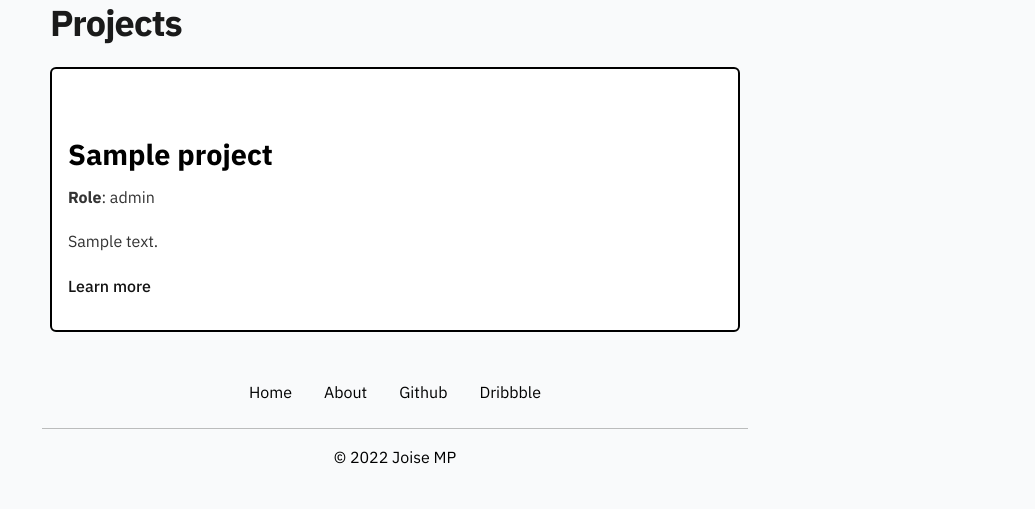
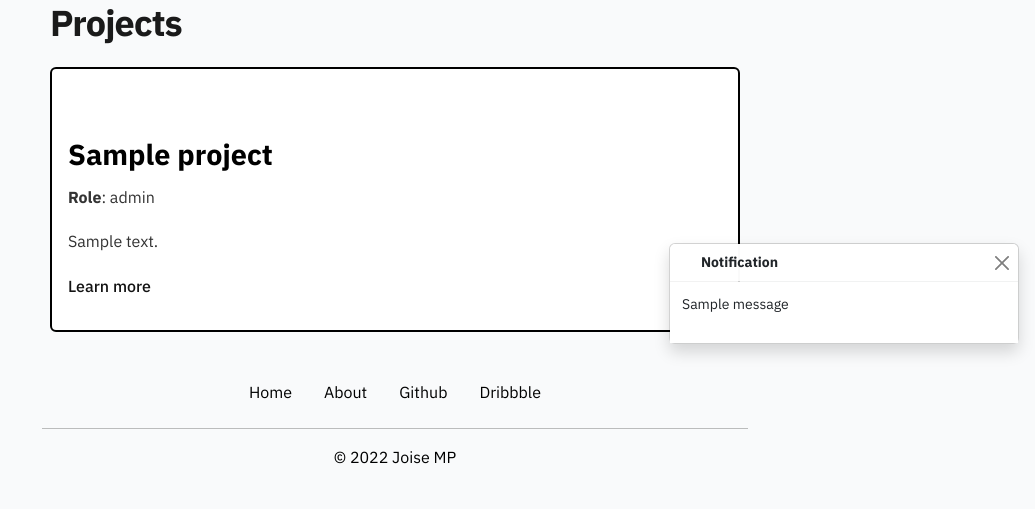
Before and after one commit to joisemp/portfolio, a Django app: page / in a window 1280 px wide. Shown: the part 440-949 px from the top of the page, without its empty margins (245-1280 px from the left). Run offline with Django 3.2, Linux system fonts and the light colour scheme; tables that the repository leaves empty hold one stand-in row (values such as "Sample post"); one stand-in notice (Sample message) is shown; some libraries are stand-ins or nearby versions; some web fonts are replaced.

Commit message:
Made changes in templates
- Wraped content block in base.html with container
- Removed container wrap from all other templates
- Added message toasts in base.html
- Created message in login and contact view

```diff
--- a/accounts/templates/accounts/change-password.html
+++ b/accounts/templates/accounts/change-password.html
@@ -7,8 +7,6 @@
 {% block stylesheet %} <link rel="stylesheet" href="{% static 'accounts/password-change/style.css' %}"> {% endblock %}
 
 {% block content %}
-
-<div class="container">
 
     {% include 'sub-nav.html' %}
 
@@ -73,7 +71,5 @@
             </div>
         </div>
     </section>
-</div>
-
 
 {% endblock content %}
--- a/accounts/templates/accounts/logged_out.html
+++ b/accounts/templates/accounts/logged_out.html
@@ -8,8 +8,6 @@
 <link rel="stylesheet" href="{% static 'accounts/password-reset-done/style.css' %}"> {% endblock %}
 
 {% block content %}
-
-<div class="container">
 
     {% include 'sub-nav.html' %}
 
@@ -22,6 +20,5 @@
                     class="fa-solid fa-right-to-bracket ps-2"></i></a>
         </div>
     </section>
-</div>
 
 {% endblock content %}
--- a/accounts/templates/accounts/login.html
+++ b/accounts/templates/accounts/login.html
@@ -8,8 +8,6 @@
 
 {% block content %}
 
-<div class="container">
-
     {% include 'sub-nav.html' %}
 
     <section id="login">
@@ -19,7 +17,6 @@
                 <form method="post">
                     {% csrf_token %}
 
-
                     {% if form.errors %}
                         {% for error in form.non_field_errors %}
                             <div class="alert alert-danger show text-center" role="alert">
@@ -27,7 +24,6 @@
                             </div>
                         {% endfor %}
                     {% endif %}
-
 
                     <div class="form-floating mb-3">
                         <input type="email" class="form-control" id="floatingInput" placeholder="name@example.com" name="username" required maxlength="254">
@@ -51,7 +47,5 @@
             </div>
         </div>
     </section>
-</div>
-
 
 {% endblock content %}
--- a/accounts/templates/accounts/password_reset/password_reset_complete.html
+++ b/accounts/templates/accounts/password_reset/password_reset_complete.html
@@ -8,8 +8,6 @@
 
 {% block content %}
 
-<div class="container">
-
     {% include 'sub-nav.html' %}
 
     <section id="password-reset-done">
@@ -19,6 +17,5 @@
             <a href="{% url 'accounts:login' %}" class="primary-btn btn mt-2">Return to login <i class="fa-solid fa-right-to-bracket ps-2"></i></a>
         </div>
     </section>
-</div>
 
 {% endblock content %}
--- a/accounts/templates/accounts/password_reset/password_reset_confirm.html
+++ b/accounts/templates/accounts/password_reset/password_reset_confirm.html
@@ -7,8 +7,6 @@
 {% block stylesheet %} <link rel="stylesheet" href="{% static 'accounts/password-reset/style.css' %}"> {% endblock %}
 
 {% block content %}
-
-<div class="container">
 
     {% include 'sub-nav.html' %}
 
@@ -64,7 +62,5 @@
             {% endif %}
         </div>
     </section>
-</div>
-
 
 {% endblock content %}
--- a/accounts/templates/accounts/password_reset/password_reset_done.html
+++ b/accounts/templates/accounts/password_reset/password_reset_done.html
@@ -7,8 +7,6 @@
 {% block stylesheet %} <link rel="stylesheet" href="{% static 'accounts/password-reset-done/style.css' %}"> {% endblock %}
 
 {% block content %}
-
-<div class="container">
 
     {% include 'sub-nav.html' %}
 
@@ -23,6 +21,5 @@
             </ul>
         </div>
     </section>
-</div>
 
 {% endblock content %}
--- a/accounts/templates/accounts/password_reset/password_reset_form.html
+++ b/accounts/templates/accounts/password_reset/password_reset_form.html
@@ -7,8 +7,6 @@
 {% block stylesheet %} <link rel="stylesheet" href="{% static 'accounts/password-reset/style.css' %}"> {% endblock %}
 
 {% block content %}
-
-<div class="container">
 
     {% include 'sub-nav.html' %}
 
@@ -31,7 +29,5 @@
             </div>
         </div>
     </section>
-</div>
-
 
 {% endblock content %}
--- a/accounts/views.py
+++ b/accounts/views.py
@@ -2,6 +2,7 @@ from django.urls import reverse_lazy
 from . forms import CustomAuthenticationForm
 from django.contrib.auth import views
 from django.contrib.auth import login
+from django.contrib import messages
 
 
 class LoginView(views.LoginView):
@@ -14,6 +15,10 @@ class LoginView(views.LoginView):
         login(self.request, form.get_user())
         if remember_me:
             self.request.session.set_expiry(1209600)
+
+        message = "You have logged in successfully"
+        messages.success(self.request, message)
+
         return super(LoginView, self).form_valid(form)
 
     def get_success_url(self):
--- a/projects/templates/projects/about.html
+++ b/projects/templates/projects/about.html
@@ -4,9 +4,6 @@
 {% block stylesheet %} <link rel="stylesheet" href="{% static 'projects/about/style.css' %}"> {% endblock %}
 
 {% block content %}
-
-
-<div class="container">
 
     {% include 'sub-nav.html' %}
 
@@ -41,7 +38,5 @@
 
     {% include 'footer.html' %}
 
-</div>
-
 
 {% endblock %}
--- a/projects/templates/projects/contact.html
+++ b/projects/templates/projects/contact.html
@@ -4,8 +4,6 @@
 {% block stylesheet %} <link rel="stylesheet" href="{% static 'projects/contact/style.css' %}"> {% endblock %}
 
 {% block content %}
-
-<div class="container">
 
     {% include 'sub-nav.html' %}
 
--- a/projects/templates/projects/home.html
+++ b/projects/templates/projects/home.html
@@ -5,8 +5,6 @@
 
 {% block content %}
 
-
-<div class="container">
     <section id="hero">
         <div class="row">
             <div class="col-md-9 order-2 order-md-1">
@@ -93,7 +91,6 @@
 
     {% include 'footer.html' %}
 
-</div>
 
 
 {% endblock %}
--- a/projects/templates/projects/project_list.html
+++ b/projects/templates/projects/project_list.html
@@ -4,9 +4,6 @@
 {% block stylesheet %} <link rel="stylesheet" href="{% static 'projects/project-list/style.css' %}"> {% endblock %}
 
 {% block content %}
-
-
-<div class="container">
 
     {% include 'sub-nav.html' %}
 
@@ -42,7 +39,5 @@
 
     {% include 'footer.html' %}
 
-</div>
-
 
 {% endblock %}
--- a/projects/views.py
+++ b/projects/views.py
@@ -4,6 +4,7 @@ from . import models
 from . forms import ContactForm
 from . mail import ContactEmail
 from django.urls import reverse_lazy
+from django.contrib import messages
 
 
 class HomePageView(generic.ListView):
@@ -31,6 +32,9 @@ class ContactPageView(generic.CreateView):
         # Send email
         ContactEmail(full_name, sender_email_id,
                      subject, message).send_to_admin()
+
+        notification = "Message sent successfully"
+        messages.success(self.request, notification)
 
         return super(ContactPageView, self).form_valid(form)
 
--- a/templates/base.html
+++ b/templates/base.html
@@ -21,7 +21,27 @@
 
 <body>
     {% include 'navbar.html' %}
-    {% block content %}{% endblock %}
+    <div class="container">
+        {% block content %}{% endblock %}
+    </div>
+
+    <div class="toast-container position-fixed bottom-0 end-0 p-3">
+        {% if messages %}
+            {% for message in messages %}
+                <div class="toast show">
+                    <div class="toast-header">
+                        <strong class="me-auto text-dark"><i class="fa-solid fa-bell pe-2"></i>Notification</strong>
+                        <button type="button" class="btn-close shadow-none" data-bs-dismiss="toast"></button>
+                    </div>
+                    <div class="toast-body" style="background-color: rgb(255, 255, 255);">
+                        <p>{{message}}</p>
+                    </div>
+                </div>
+            {% endfor %}
+        {% endif %}
+    </div>
+
+
     <script src="{% static 'bootstrap/js/bootstrap.bundle.min.js' %}"></script>
     <script src="{% static 'base/main.js' %}"></script>
     <script src="{% static 'fontawesome/js/all.js' %}" crossorigin="anonymous"></script>
```
Also changed, not shown: projects/templates/projects/project_detail.html (+0 -9 lines).
